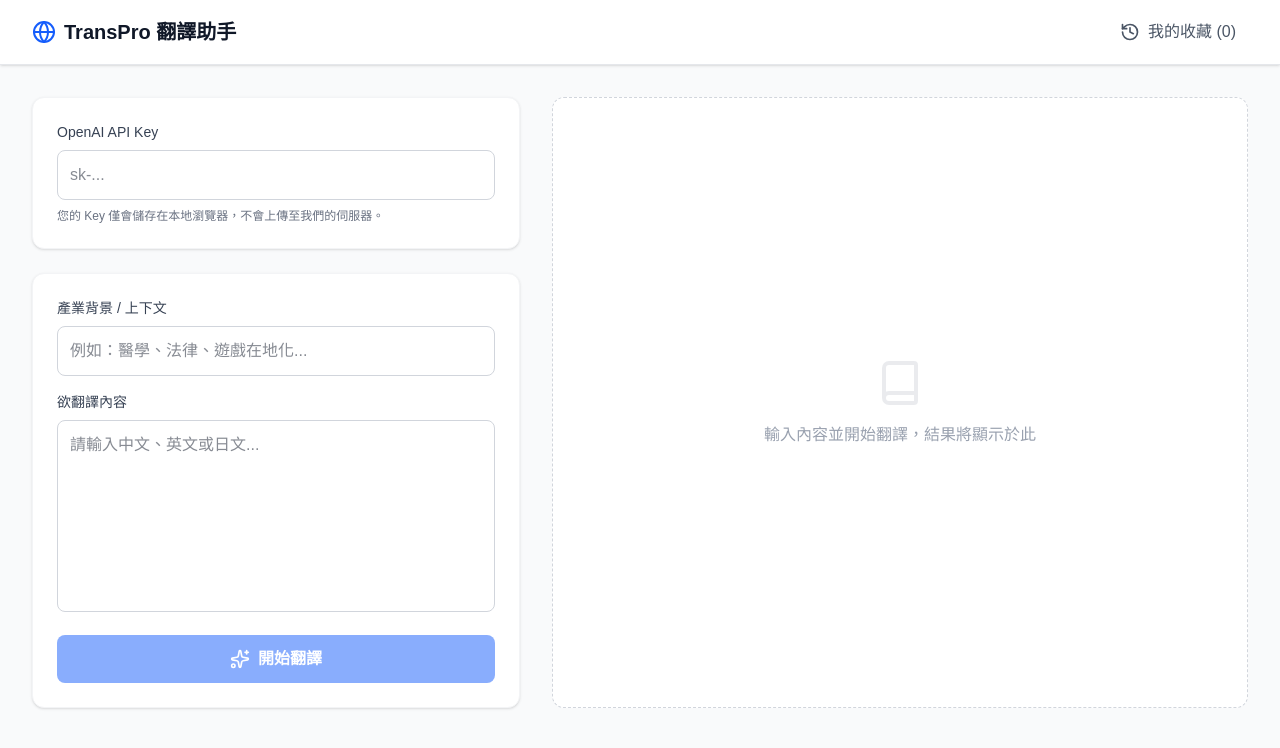
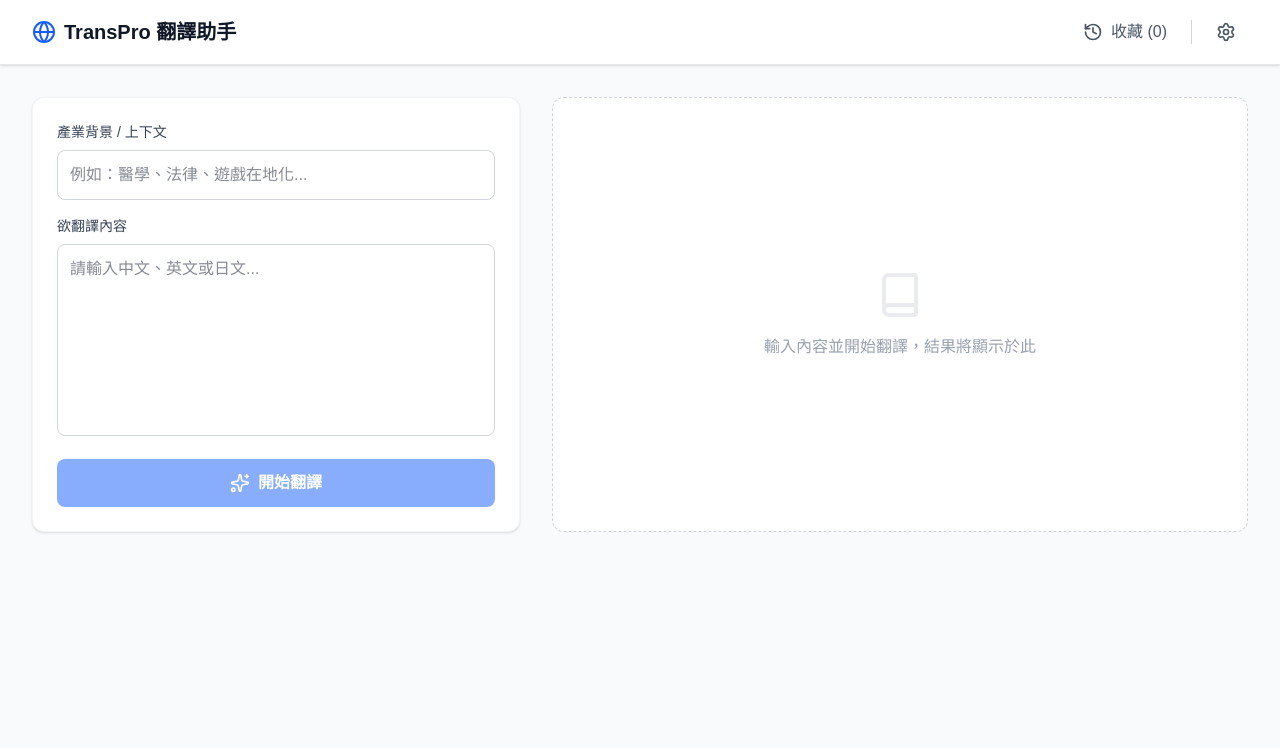
Before and after one commit to Tomalin18/TransPro, a Next.js app: page / in a window 1280 px wide. Shown: the top 748 px of the page. Built offline with nearby package versions, Linux system fonts and the light colour scheme.

Commit message:
refactor: move api key settings to a header modal

```diff
--- a/src/app/page.tsx
+++ b/src/app/page.tsx
@@ -1,7 +1,7 @@
 "use client";
 
 import { useState, useEffect } from "react";
-import { Book, Globe, Save, Sparkles, Copy, Check, Trash2, History, X } from "lucide-react";
+import { Book, Globe, Save, Sparkles, Copy, Check, Trash2, History, X, Settings } from "lucide-react";
 import { translateText, TranslationData } from "@/actions/translate";
 
 interface FavoriteItem {
@@ -22,9 +22,10 @@ export default function Home() {
   const [translations, setTranslations] = useState<TranslationData | null>(null);
   const [isLoading, setIsLoading] = useState(false);
 
-  // 收藏狀態
+  // 收藏與設定狀態
   const [favorites, setFavorites] = useState<FavoriteItem[]>([]);
   const [showFavorites, setShowFavorites] = useState(false);
+  const [showSettings, setShowSettings] = useState(false);
 
   // 初始化：讀取 LocalStorage
   useEffect(() => {
@@ -51,7 +52,8 @@ export default function Home() {
   // 翻譯功能
   const handleTranslate = async () => {
     if (!apiKey) {
-      alert("請輸入 OpenAI API Key");
+      setShowSettings(true); // 如果沒有 Key，自動打開設定
+      alert("請先設定 OpenAI API Key");
       return;
     }
     if (!sourceText) return;
@@ -121,15 +123,75 @@ export default function Home() {
             <Globe className="w-6 h-6 text-blue-600" />
             <h1 className="text-xl font-bold text-gray-900">TransPro 翻譯助手</h1>
           </div>
+          <div className="flex items-center gap-2">
              <button
               onClick={() => setShowFavorites(!showFavorites)}
               className="flex items-center gap-2 text-gray-600 hover:text-blue-600 transition px-3 py-2 rounded-lg hover:bg-gray-100"
             >
               <History className="w-5 h-5" />
-            <span className="hidden sm:inline">我的收藏 ({favorites.length})</span>
+              <span className="hidden sm:inline">收藏 ({favorites.length})</span>
+            </button>
+            <div className="w-px h-6 bg-gray-300 mx-1 hidden sm:block"></div>
+            <button
+              onClick={() => setShowSettings(true)}
+              className="flex items-center gap-2 text-gray-600 hover:text-blue-600 transition px-3 py-2 rounded-lg hover:bg-gray-100"
+              title="API 設定"
+            >
+              <Settings className="w-5 h-5" />
             </button>
           </div>
+        </div>
       </header>
+
+      {/* 設定 Dialog */}
+      {showSettings && (
+        <div className="fixed inset-0 z-50 flex items-center justify-center p-4">
+           {/* 背景遮罩 */}
+           <div
+            className="absolute inset-0 bg-black/30 backdrop-blur-sm animate-in fade-in"
+            onClick={() => setShowSettings(false)}
+          />
+
+          {/* Dialog 內容 */}
+          <div className="bg-white rounded-2xl shadow-2xl w-full max-w-md p-6 relative z-10 animate-in zoom-in-95 duration-200">
+             <div className="flex justify-between items-center mb-6">
+               <h2 className="text-xl font-bold text-gray-800 flex items-center gap-2">
+                 <Settings className="w-6 h-6 text-blue-600" /> 設定
+               </h2>
+               <button onClick={() => setShowSettings(false)} className="p-2 hover:bg-gray-100 rounded-full text-gray-500">
+                 <X className="w-5 h-5" />
+               </button>
+             </div>
+
+             <div className="space-y-4">
+               <div>
+                 <label className="block text-sm font-medium text-gray-700 mb-2">
+                  OpenAI API Key
+                 </label>
+                 <input
+                  type="password"
+                  value={apiKey}
+                  onChange={handleApiKeyChange}
+                  placeholder="sk-..."
+                  className="w-full p-3 rounded-lg border border-gray-300 focus:ring-2 focus:ring-blue-500 focus:border-transparent outline-none transition"
+                 />
+                 <p className="text-xs text-gray-500 mt-2 leading-relaxed">
+                  您的 Key 僅會儲存在本地瀏覽器 (LocalStorage)，直接與 OpenAI 伺服器通訊，不會上傳至我們的後端伺服器。
+                 </p>
+               </div>
+
+               <div className="pt-2 flex justify-end">
+                 <button
+                   onClick={() => setShowSettings(false)}
+                   className="bg-blue-600 text-white px-6 py-2 rounded-lg hover:bg-blue-700 transition font-medium"
+                 >
+                   完成
+                 </button>
+               </div>
+             </div>
+          </div>
+        </div>
+      )}
 
       {/* 收藏列表側邊欄 (Drawer) */}
       {showFavorites && (
@@ -192,22 +254,7 @@ export default function Home() {
           {/* 左側：輸入區 (佔 5/12) */}
           <div className="lg:col-span-5 space-y-6">
 
-            {/* API Key 設定 */}
-            <div className="bg-white p-6 rounded-xl shadow-sm border border-gray-100">
-              <label className="block text-sm font-medium text-gray-700 mb-2">
-                OpenAI API Key
-              </label>
-              <input
-                type="password"
-                value={apiKey}
-                onChange={handleApiKeyChange}
-                placeholder="sk-..."
-                className="w-full p-3 rounded-lg border border-gray-300 focus:ring-2 focus:ring-blue-500 focus:border-transparent outline-none transition"
-              />
-              <p className="text-xs text-gray-500 mt-2">
-                您的 Key 僅會儲存在本地瀏覽器，不會上傳至我們的伺服器。
-              </p>
-            </div>
+            {/* 移除原本的 API Key 設定區塊 */}
 
             {/* 翻譯輸入 */}
             <div className="bg-white p-6 rounded-xl shadow-sm border border-gray-100 h-fit">
```
Lines whose indentation alone changed are shown as unchanged.
